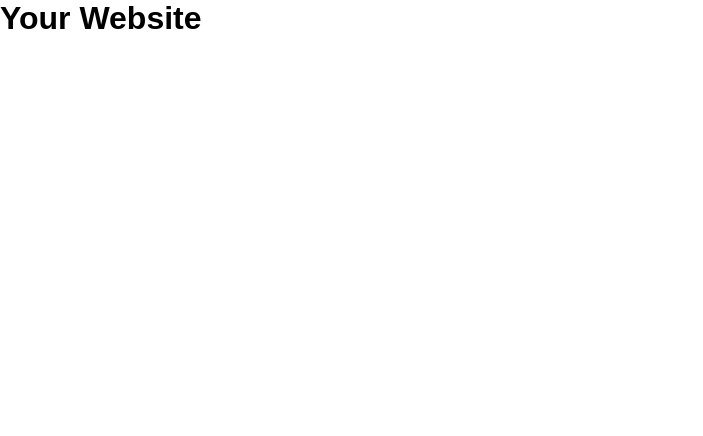
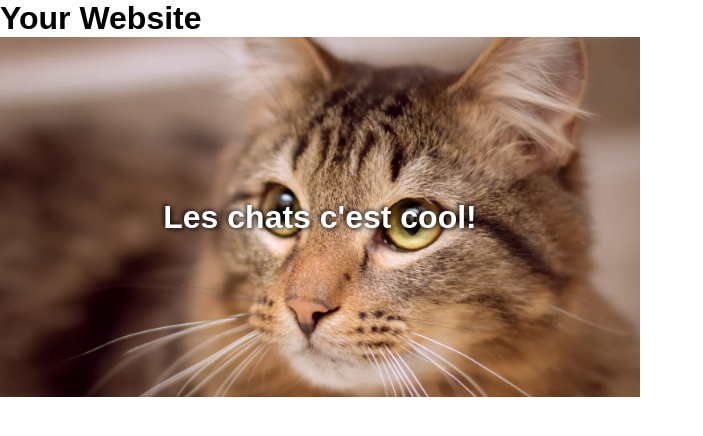
Before and after one commit to Ayuka-artwork/your-website, a plain HTML site: page index.html in a window 1280 px wide. Shown: the whole page, without its empty margins (0-703 px from the left). Drawn offline with Linux system fonts and the light colour scheme.

Commit message:
Add hero section with image carousel and update styles
Introduced a new hero section in index.html featuring a heading and an image carousel. Added comprendre-le-langage-des-chats.webp image, updated reset.css for improved box-sizing and image display, and expanded styles.css with layout and styling for the hero section and carousel.

```diff
--- a/index.html
+++ b/index.html
@@ -11,5 +11,19 @@
 </head>
 <body>
 	<h1>Your Website</h1>
+
+
+	<div class="hero">
+
+		<div class="texte">
+			<h1>Les chats c'est cool!</h1>
+		</div><!--fin .texte  -->
+
+		<div class="carousel">
+			<img src="comprendre-le-langage-des-chats.webp" alt="">
+		</div><!--fin .carousel  -->
+
+	</div><!--fin .hero  -->
+
 </body>
 </html>
--- a/reset.css
+++ b/reset.css
@@ -1 +1,2 @@
-* {margin: 0;}
+* {margin: 0; box-sizing: border-box;}
+img {display: block; max-width: 100%;}
--- a/styles.css
+++ b/styles.css
@@ -1,3 +1,43 @@
 html {
 	font-family: sans-serif;
 }
+
+
+.hero {
+	position: relative;
+	aspect-ratio: 16 / 9;
+
+	max-width: 640px;
+}
+
+.hero .texte {
+	position: absolute;
+	top: 0; left: 0;
+	width: 100%; height: 100%;
+
+	display: flex;
+	flex-direction: column;
+	justify-content: center;
+	align-items: center;
+	z-index: 1;
+
+	color: white;
+}
+
+.hero h1 {
+	text-shadow:
+	2px 2px 4px rgba(0, 0, 0, 0.7),
+	-2px -2px 4px rgba(0, 0, 0, 0.7);
+}
+
+.hero .carousel {
+	position: absolute;
+	top: 0; left: 0;
+	width: 100%; height: 100%;
+	z-index: -1;
+}
+
+.carousel img {
+	width: 100%; height: 100%;
+	object-fit: cover;
+}
```
Also changed, not shown: comprendre-le-langage-des-chats.webp (added).
